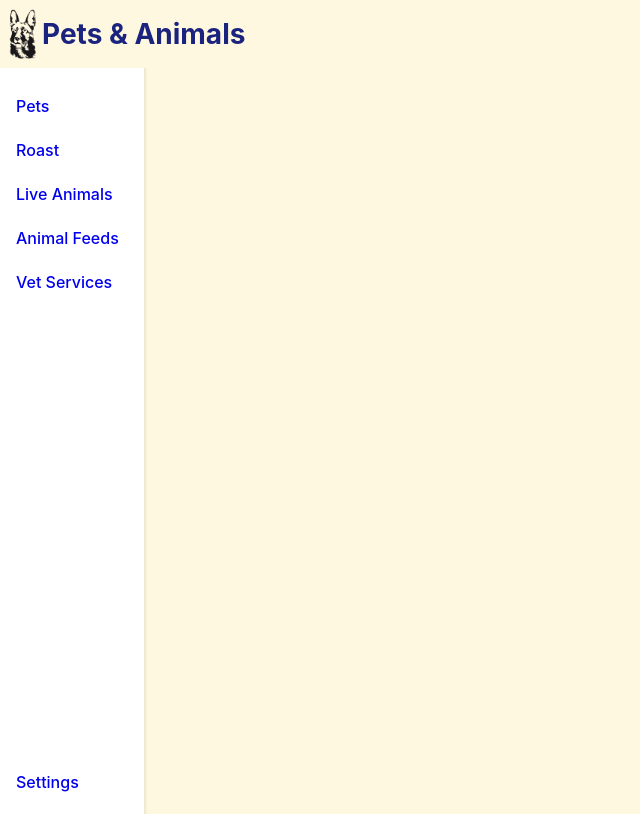
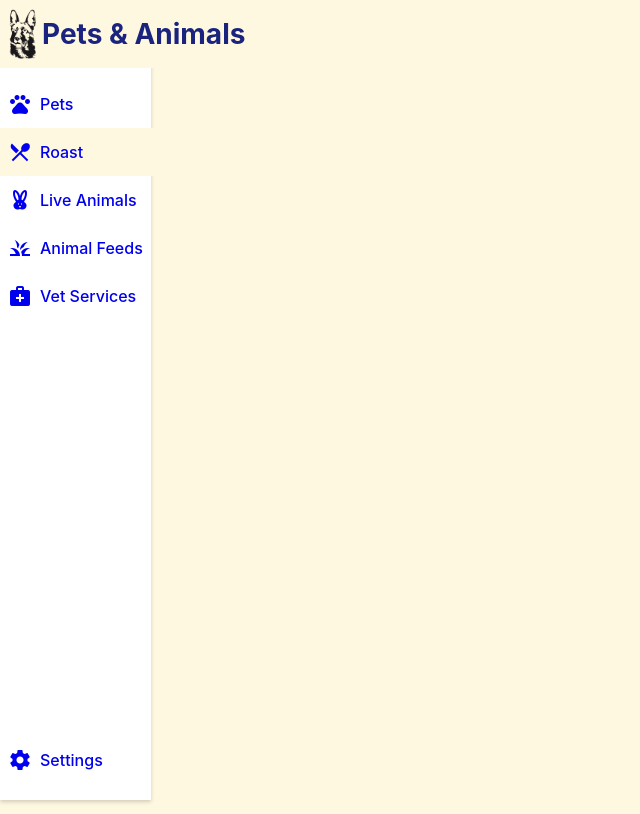
Before and after one commit to jacksonk-dev/Pets-And-Animals, an Angular app: page /roast in a window 1280 px wide. Before the commit this address led to /. Shown: the whole page, without its empty margins (0-640 px from the left). Built offline with nearby package versions, Linux system fonts and the light colour scheme.

Commit message:
Activates routing and adds icons

```diff
--- a/angular.json
+++ b/angular.json
@@ -31,6 +31,7 @@
               "src/assets"
             ],
             "styles": [
+              "src/custom-theme.scss",
               "src/styles.less"
             ],
             "scripts": []
--- a/package.json
+++ b/package.json
@@ -11,10 +11,12 @@
   "private": true,
   "dependencies": {
     "@angular/animations": "~13.1.0",
+    "@angular/cdk": "^13.2.3",
     "@angular/common": "~13.1.0",
     "@angular/compiler": "~13.1.0",
     "@angular/core": "~13.1.0",
     "@angular/forms": "~13.1.0",
+    "@angular/material": "^13.2.3",
     "@angular/platform-browser": "~13.1.0",
     "@angular/platform-browser-dynamic": "~13.1.0",
     "@angular/router": "~13.1.0",
--- a/src/app/app-routing.module.ts
+++ b/src/app/app-routing.module.ts
@@ -1,7 +1,15 @@
 import { NgModule } from '@angular/core';
 import { RouterModule, Routes } from '@angular/router';
+import { PetsComponent } from './pets/pets.component';
 
-const routes: Routes = [];
+const routes: Routes = [
+  { path: 'pets', component: PetsComponent },
+  { path: 'roast', component: PetsComponent },
+  { path: 'animals', component: PetsComponent },
+  { path: 'animal-feeds', component: PetsComponent },
+  { path: 'vet-services', component: PetsComponent },
+  { path: 'settings', component: PetsComponent }
+];
 
 @NgModule({
   imports: [RouterModule.forRoot(routes)],
--- a/src/app/app.component.html
+++ b/src/app/app.component.html
@@ -1,5 +1,6 @@
 <!-- Toolbar -->
 <div id="root">
+  <div>
     <div class="titleLogoContainer">
       <img
         width="40"
@@ -10,15 +11,36 @@
     </div>
     <div class="sidebar">
       <div class="businessLinks">
-      <a href="#">Pets</a>
-      <a href="#">Roast</a>
-      <a href="#">Live Animals</a>
-      <a href="#">Animal Feeds</a>
-      <a href="#">Vet Services</a>
+        <a routerLink="/pets" routerLinkActive="linkActive">
+          <mat-icon aria-hidden="false" aria-label="Home Icon">pets</mat-icon>
+          <span>Pets</span>
+        </a>
+        <a routerLink="/roast" routerLinkActive="linkActive">
+          <mat-icon aria-hidden="false" aria-label="Home Icon">local_dining</mat-icon>
+          <span>Roast</span>
+        </a>
+        <a routerLink="/animals" routerLinkActive="linkActive">
+          <mat-icon aria-hidden="false" aria-label="Home Icon">cruelty_free</mat-icon>
+          <span>Live Animals</span>
+        </a>
+        <a routerLink="/animal-feeds" routerLinkActive="linkActive">
+          <mat-icon aria-hidden="false" aria-label="Home Icon">grass</mat-icon>
+          <span>Animal Feeds</span>
+        </a>
+        <a routerLink="/vet-services" routerLinkActive="linkActive">
+          <mat-icon aria-hidden="false" aria-label="Home Icon">medical_services</mat-icon>
+          <span>Vet Services</span>
+        </a>
       </div>
       <div class="settings">
-      <a href="#">Settings</a>
+        <a routerLink="/settings" routerLinkActive="linkActive">
+          <mat-icon aria-hidden="false" aria-label="Home Icon">settings</mat-icon>
+          <span>Settings</span>
+        </a>
       </div>
     </div>
   </div>
+  <div id="appRouterOutlet">
     <router-outlet></router-outlet>
+  </div>
+</div>
--- a/src/app/app.component.less
+++ b/src/app/app.component.less
@@ -1,6 +1,5 @@
 .grid {
   display: grid;
-  grid-gap: 8px;
 }
 
 .fixedPosition {
@@ -19,10 +18,16 @@
   -moz-osx-font-smoothing: grayscale;
 }
 
+.root {
+
+}
+
+#appRouterOutlet {
+}
+
 .sidebar {
   .fixedPosition();
   height: 100%;
-  padding: 8px;
   width: fit-content;
   min-width: 10%;
   display: flex;
@@ -47,7 +52,22 @@ a {
   text-decoration: none;
   font-weight: 500;
   font-size: 16px;
-  padding: 8px;
+  padding: 12px 8px;
+  display: flex;
+  align-items: center;
+  width: 100%;
+}
+
+a:hover {
+  background-color: #FFF8E1;
+}
+
+.linkActive {
+  background-color: #FFF8E1;
+}
+
+a span {
+  margin-left: 8px;
 }
 
 .titleLogoContainer {
--- /dev/null
+++ b/src/app/pets/pets.component.html
@@ -0,0 +1 @@
+<p>pets works!</p>
--- /dev/null
+++ b/src/app/pets/pets.component.ts
@@ -0,0 +1,15 @@
+import { Component, OnInit } from '@angular/core';
+
+@Component({
+  selector: 'app-pets',
+  templateUrl: './pets.component.html',
+  styleUrls: ['./pets.component.less']
+})
+export class PetsComponent implements OnInit {
+
+  constructor() { }
+
+  ngOnInit(): void {
+  }
+
+}
--- /dev/null
+++ b/src/custom-theme.scss
@@ -0,0 +1,34 @@
+
+// Custom Theming for Angular Material
+// For more information: https://material.angular.io/guide/theming
+@use '@angular/material' as mat;
+// Plus imports for other components in your app.
+
+// Include the common styles for Angular Material. We include this here so that you only
+// have to load a single css file for Angular Material in your app.
+// Be sure that you only ever include this mixin once!
+@include mat.core();
+
+// Define the palettes for your theme using the Material Design palettes available in palette.scss
+// (imported above). For each palette, you can optionally specify a default, lighter, and darker
+// hue. Available color palettes: https://material.io/design/color/
+$Pets-And-Animals-primary: mat.define-palette(mat.$indigo-palette);
+$Pets-And-Animals-accent: mat.define-palette(mat.$pink-palette, A200, A100, A400);
+
+// The warn palette is optional (defaults to red).
+$Pets-And-Animals-warn: mat.define-palette(mat.$red-palette);
+
+// Create the theme object. A theme consists of configurations for individual
+// theming systems such as "color" or "typography".
+$Pets-And-Animals-theme: mat.define-light-theme((
+  color: (
+    primary: $Pets-And-Animals-primary,
+    accent: $Pets-And-Animals-accent,
+    warn: $Pets-And-Animals-warn,
+  )
+));
+
+// Include theme styles for core and each component used in your app.
+// Alternatively, you can import and @include the theme mixins for each component
+// that you are using.
+@include mat.all-component-themes($Pets-And-Animals-theme);
--- a/src/index.html
+++ b/src/index.html
@@ -6,6 +6,9 @@
   <base href="/">
   <meta name="viewport" content="width=device-width, initial-scale=1">
   <link rel="icon" type="image/png" href="assets/images//logo.png">
+  <link rel="preconnect" href="https://fonts.gstatic.com">
+  <link href="https://fonts.googleapis.com/css2?family=Roboto:wght@300;400;500&display=swap" rel="stylesheet">
+  <link href="https://fonts.googleapis.com/icon?family=Material+Icons" rel="stylesheet">
 </head>
 <body>
   <app-root></app-root>
--- a/src/styles.less
+++ b/src/styles.less
@@ -11,3 +11,6 @@ h1, h2, h3,
 h4, h5, h6 {
   margin: 8px 0;
 }
+
+html, body { height: 100%; }
+body { margin: 0; font-family: Roboto, "Helvetica Neue", sans-serif; }
```
Also changed, not shown: src/app/app.module.ts (+8 -2 lines), src/app/pets/pets.component.less (added), 2 other files (tests, documents, lock files or other folders). Lines whose indentation alone changed are shown as unchanged.
